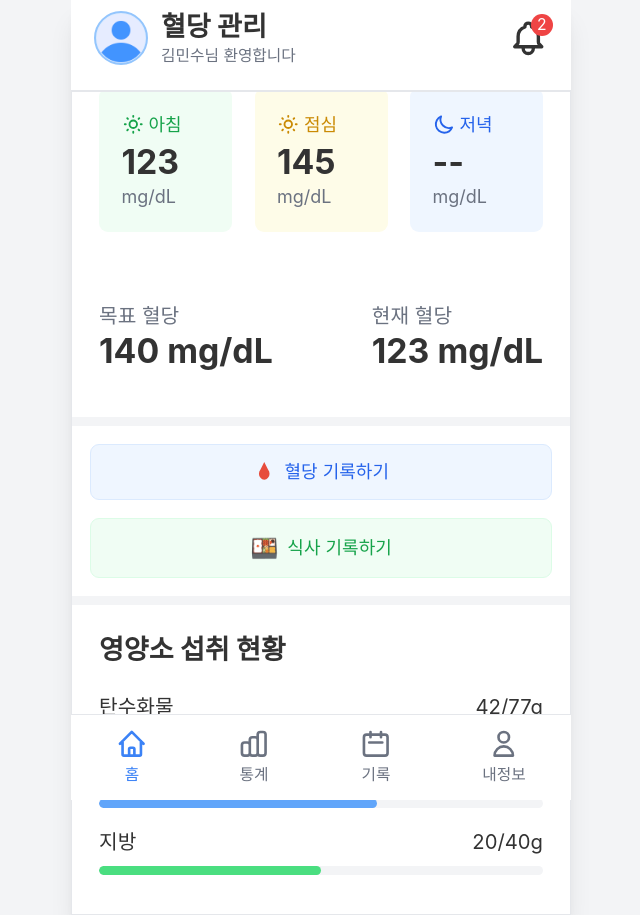
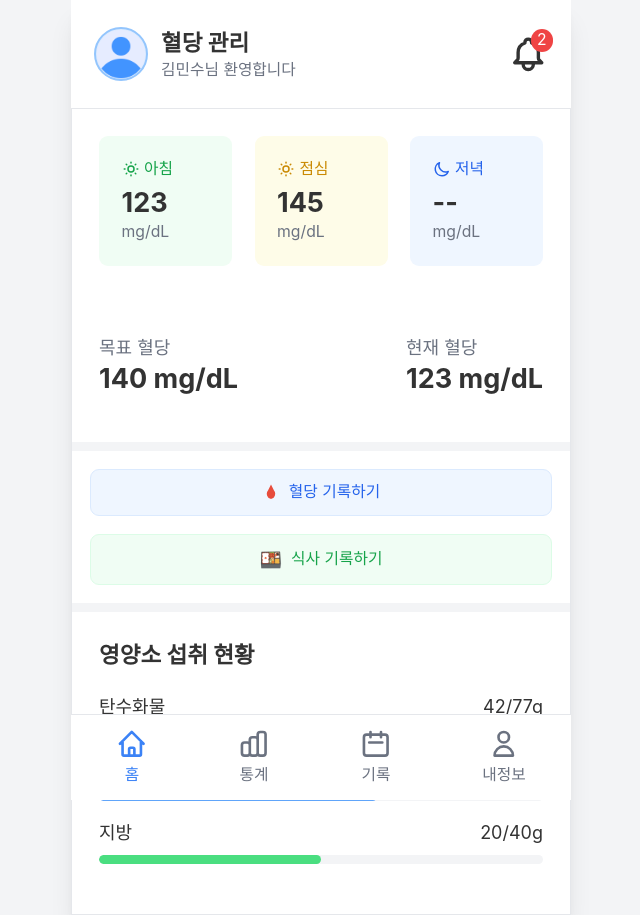
Before and after one commit to health-steady/heady-front, a Next.js app: page / in a window 1280 px wide. Shown: the whole page, without its empty margins (319-959 px from the left). Built offline with nearby package versions, Linux system fonts and the light colour scheme.

Commit message:
refactor : header 디자인 수정 폰트, 패딩

```diff
--- a/app/calendar/page.tsx
+++ b/app/calendar/page.tsx
@@ -124,9 +124,9 @@ export default function Calendar() {
   return (
     <div className="min-h-screen bg-gray-100 flex justify-center items-start pt-0">
       <div className="w-full max-w-[500px] h-screen sm:h-[915px] relative bg-white overflow-hidden shadow-xl border border-gray-200">
-        <div className="fixed top-0 left-0 right-0 max-w-[500px] mx-auto bg-white z-10 border-b border-gray-200">
+        <div className="fixed top-0 left-0 right-0 max-w-[500px] mx-auto bg-white z-10">
           {/* 헤더 */}
-          <div className="flex justify-between items-center p-3 pt-0 sm:p-4 sm:pt-2 md:p-5 md:pt-2">
+          <div className="flex justify-between items-center p-3 py-4 sm:p-4 sm:py-5 md:p-5 md:py-6 border-b border-gray-200">
             <div className="flex items-center">
               <h1 className="font-bold text-lg sm:text-xl md:text-2xl">
                 혈당 기록
@@ -156,8 +156,9 @@ export default function Calendar() {
             </div>
           </div>
         </div>
-        <div className="h-full overflow-y-auto pt-[60px]">
+        <div className="h-full overflow-y-auto pt-[85px]">
           <div className="bg-white h-full">
+            <div className="h-3 sm:h-4 md:h-5 bg-gray-100"></div>
             {/* 검색 바 */}
             <div className="p-4">
               <div className="relative">
--- a/app/page.tsx
+++ b/app/page.tsx
@@ -113,11 +113,12 @@ export default function Home() {
   return (
     <div className="min-h-screen bg-gray-100 flex justify-center items-start pt-0">
       <div className="w-full max-w-[500px] h-screen sm:h-[915px] relative bg-white overflow-hidden shadow-xl border border-gray-200">
-        <div className="fixed top-0 left-0 right-0 max-w-[500px] mx-auto bg-white z-10 border-b border-gray-200">
+        <div className="fixed top-0 left-0 right-0 max-w-[500px] mx-auto bg-white z-10">
           <Header userName={userName} onProfileClick={handleOpenLoginModal} />
         </div>
-        <div className="h-full overflow-y-auto pt-[60px]">
+        <div className="h-full overflow-y-auto pt-[85px]">
           <div className="bg-white h-full">
+            <div className="h-3 sm:h-4 md:h-5 bg-gray-100"></div>
             <BloodSugarSummary data={bloodSugarData} />
             <BloodSugarHistory data={bloodSugarData} />
             <div className="h-2 bg-gray-100"></div>
@@ -127,11 +128,11 @@ export default function Home() {
               {/* 혈당 기록하기 버튼 */}
               <button
                 onClick={handleOpenBloodSugarModal}
-                className="w-full py-3 bg-blue-50 border border-blue-100 rounded-lg flex items-center justify-center text-blue-600 hover:bg-blue-100 transition-colors"
+                className="w-full py-2.5 bg-blue-50 border border-blue-100 rounded-lg flex items-center justify-center text-blue-600 hover:bg-blue-100 transition-colors text-sm"
               >
                 <svg
                   xmlns="http://www.w3.org/2000/svg"
-                  className="h-5 w-5 mr-2"
+                  className="h-4 w-4 mr-2"
                   viewBox="0 0 24 24"
                   fill="#e74c3c"
                 >
@@ -143,9 +144,9 @@ export default function Home() {
               {/* 식사 기록하기 버튼 */}
               <button
                 onClick={handleOpenMealModal}
-                className="w-full py-3 bg-green-50 border border-green-100 rounded-lg flex items-center justify-center text-green-600 hover:bg-green-100 transition-colors"
+                className="w-full py-2.5 bg-green-50 border border-green-100 rounded-lg flex items-center justify-center text-green-600 hover:bg-green-100 transition-colors text-sm"
               >
-                <span className="text-xl mr-2">🍱</span>
+                <span className="text-base mr-2">🍱</span>
                 식사 기록하기
               </button>
             </div>
--- a/components/BloodSugarHistory.tsx
+++ b/components/BloodSugarHistory.tsx
@@ -17,18 +17,18 @@ const BloodSugarHistory: React.FC<BloodSugarHistoryProps> = ({ data }) => {
     <div className="p-4 sm:p-5 md:p-6 pt-0 sm:pt-1">
       <div className="flex justify-between mb-4">
         <div className="transition-all duration-300 hover:scale-105">
-          <div className="text-sm sm:text-base md:text-lg text-gray-500">
+          <div className="text-xs sm:text-sm md:text-base text-gray-500">
             목표 혈당
           </div>
-          <div className="text-xl sm:text-2xl md:text-3xl font-bold">
+          <div className="text-lg sm:text-xl md:text-2xl font-bold">
             {data.target} mg/dL
           </div>
         </div>
         <div className="transition-all duration-300 hover:scale-105">
-          <div className="text-sm sm:text-base md:text-lg text-gray-500">
+          <div className="text-xs sm:text-sm md:text-base text-gray-500">
             현재 혈당
           </div>
-          <div className="text-xl sm:text-2xl md:text-3xl font-bold">
+          <div className="text-lg sm:text-xl md:text-2xl font-bold">
             {data.current} mg/dL
           </div>
         </div>
--- a/components/BloodSugarSummary.tsx
+++ b/components/BloodSugarSummary.tsx
@@ -18,9 +18,9 @@ const BloodSugarSummary: React.FC<BloodSugarSummaryProps> = ({ data }) => {
       <div className="grid grid-cols-3 gap-3 sm:gap-4 md:gap-5 mb-3">
         {/* 아침 혈당 */}
         <div className="bg-green-50 p-3 sm:p-4 md:p-5 rounded-lg transition-all duration-300 hover:shadow-md">
-          <div className="text-sm sm:text-base text-green-600 mb-1 flex items-center">
+          <div className="text-xs sm:text-sm text-green-600 mb-1 flex items-center">
             <svg
-              className="w-4 h-4 sm:w-5 sm:h-5 mr-1 text-green-600"
+              className="w-3 h-3 sm:w-4 sm:h-4 mr-1 text-green-600"
               fill="none"
               stroke="currentColor"
               viewBox="0 0 24 24"
@@ -35,17 +35,17 @@ const BloodSugarSummary: React.FC<BloodSugarSummaryProps> = ({ data }) => {
             </svg>
             아침
           </div>
-          <div className="text-xl sm:text-2xl md:text-3xl font-bold">
+          <div className="text-lg sm:text-xl md:text-2xl font-bold">
             {data.morning}
           </div>
-          <div className="text-sm sm:text-base text-gray-500">mg/dL</div>
+          <div className="text-xs sm:text-sm text-gray-500">mg/dL</div>
         </div>
 
         {/* 점심 혈당 */}
         <div className="bg-yellow-50 p-3 sm:p-4 md:p-5 rounded-lg transition-all duration-300 hover:shadow-md">
-          <div className="text-sm sm:text-base text-yellow-600 mb-1 flex items-center">
+          <div className="text-xs sm:text-sm text-yellow-600 mb-1 flex items-center">
             <svg
-              className="w-4 h-4 sm:w-5 sm:h-5 mr-1 text-yellow-600"
+              className="w-3 h-3 sm:w-4 sm:h-4 mr-1 text-yellow-600"
               fill="none"
               stroke="currentColor"
               viewBox="0 0 24 24"
@@ -60,17 +60,17 @@ const BloodSugarSummary: React.FC<BloodSugarSummaryProps> = ({ data }) => {
             </svg>
             점심
           </div>
-          <div className="text-xl sm:text-2xl md:text-3xl font-bold">
+          <div className="text-lg sm:text-xl md:text-2xl font-bold">
             {data.afternoon}
           </div>
-          <div className="text-sm sm:text-base text-gray-500">mg/dL</div>
+          <div className="text-xs sm:text-sm text-gray-500">mg/dL</div>
         </div>
 
         {/* 저녁 혈당 */}
         <div className="bg-blue-50 p-3 sm:p-4 md:p-5 rounded-lg transition-all duration-300 hover:shadow-md">
-          <div className="text-sm sm:text-base text-blue-600 mb-1 flex items-center">
+          <div className="text-xs sm:text-sm text-blue-600 mb-1 flex items-center">
             <svg
-              className="w-4 h-4 sm:w-5 sm:h-5 mr-1 text-blue-600"
+              className="w-3 h-3 sm:w-4 sm:h-4 mr-1 text-blue-600"
               fill="none"
               stroke="currentColor"
               viewBox="0 0 24 24"
@@ -85,10 +85,10 @@ const BloodSugarSummary: React.FC<BloodSugarSummaryProps> = ({ data }) => {
             </svg>
             저녁
           </div>
-          <div className="text-xl sm:text-2xl md:text-3xl font-bold">
+          <div className="text-lg sm:text-xl md:text-2xl font-bold">
             {data.evening ? data.evening : "--"}
           </div>
-          <div className="text-sm sm:text-base text-gray-500">mg/dL</div>
+          <div className="text-xs sm:text-sm text-gray-500">mg/dL</div>
         </div>
       </div>
     </div>
--- a/components/Header.tsx
+++ b/components/Header.tsx
@@ -8,7 +8,7 @@ interface HeaderProps {
 
 export default function Header({ userName, onProfileClick }: HeaderProps) {
   return (
-    <div className="flex justify-between items-center p-3 pt-0 sm:p-4 sm:pt-2 md:p-5 md:pt-2 border-b border-gray-200">
+    <div className="flex justify-between items-center p-3 py-4 sm:p-4 sm:py-5 md:p-5 md:py-6 border-b border-gray-200">
       <div className="flex items-center">
         <div
           className="w-8 h-8 sm:w-10 sm:h-10 md:w-12 md:h-12 rounded-full bg-blue-100 overflow-hidden mr-3 flex-shrink-0 border-2 border-blue-300 cursor-pointer transition-all duration-300 hover:scale-105 hover:border-blue-400"
@@ -25,10 +25,10 @@ export default function Header({ userName, onProfileClick }: HeaderProps) {
           />
         </div>
         <div>
-          <h1 className="font-bold text-lg sm:text-xl md:text-2xl">
+          <h1 className="font-bold text-base sm:text-lg md:text-xl">
             혈당 관리
           </h1>
-          <p className="text-sm text-gray-500">
+          <p className="text-xs sm:text-sm text-gray-500">
             {userName ? `${userName}님 환영합니다` : "로그인하세요"}
           </p>
         </div>
--- a/components/NutritionSummary.tsx
+++ b/components/NutritionSummary.tsx
@@ -18,15 +18,15 @@ interface NutritionSummaryProps {
 const NutritionSummary: React.FC<NutritionSummaryProps> = ({ data }) => {
   return (
     <div className="p-4 sm:p-5 md:p-6">
-      <h2 className="text-lg sm:text-xl md:text-2xl font-bold mb-3 sm:mb-4 md:mb-5">
+      <h2 className="text-base sm:text-lg md:text-xl font-bold mb-3 sm:mb-4 md:mb-5">
         영양소 섭취 현황
       </h2>
 
       {/* 탄수화물 */}
       <div className="mb-3 sm:mb-4 transition-all duration-300 hover:translate-x-1">
         <div className="flex justify-between mb-1 sm:mb-2">
-          <span className="text-sm sm:text-base md:text-lg">탄수화물</span>
-          <span className="text-sm sm:text-base md:text-lg">
+          <span className="text-xs sm:text-sm md:text-base">탄수화물</span>
+          <span className="text-xs sm:text-sm md:text-base">
             {data.carbs.current}/{data.carbs.target}g
           </span>
         </div>
@@ -46,8 +46,8 @@ const NutritionSummary: React.FC<NutritionSummaryProps> = ({ data }) => {
       {/* 단백질 */}
       <div className="mb-3 sm:mb-4 transition-all duration-300 hover:translate-x-1">
         <div className="flex justify-between mb-1 sm:mb-2">
-          <span className="text-sm sm:text-base md:text-lg">단백질</span>
-          <span className="text-sm sm:text-base md:text-lg">
+          <span className="text-xs sm:text-sm md:text-base">단백질</span>
+          <span className="text-xs sm:text-sm md:text-base">
             {data.protein.current}/{data.protein.target}g
           </span>
         </div>
@@ -67,8 +67,8 @@ const NutritionSummary: React.FC<NutritionSummaryProps> = ({ data }) => {
       {/* 지방 */}
       <div className="mb-3 sm:mb-4 transition-all duration-300 hover:translate-x-1">
         <div className="flex justify-between mb-1 sm:mb-2">
-          <span className="text-sm sm:text-base md:text-lg">지방</span>
-          <span className="text-sm sm:text-base md:text-lg">
+          <span className="text-xs sm:text-sm md:text-base">지방</span>
+          <span className="text-xs sm:text-sm md:text-base">
             {data.fat.current}/{data.fat.target}g
           </span>
         </div>
```
Also changed, not shown: app/profile/page.tsx (+5 -3 lines), app/stats/page.tsx (+6 -4 lines).
